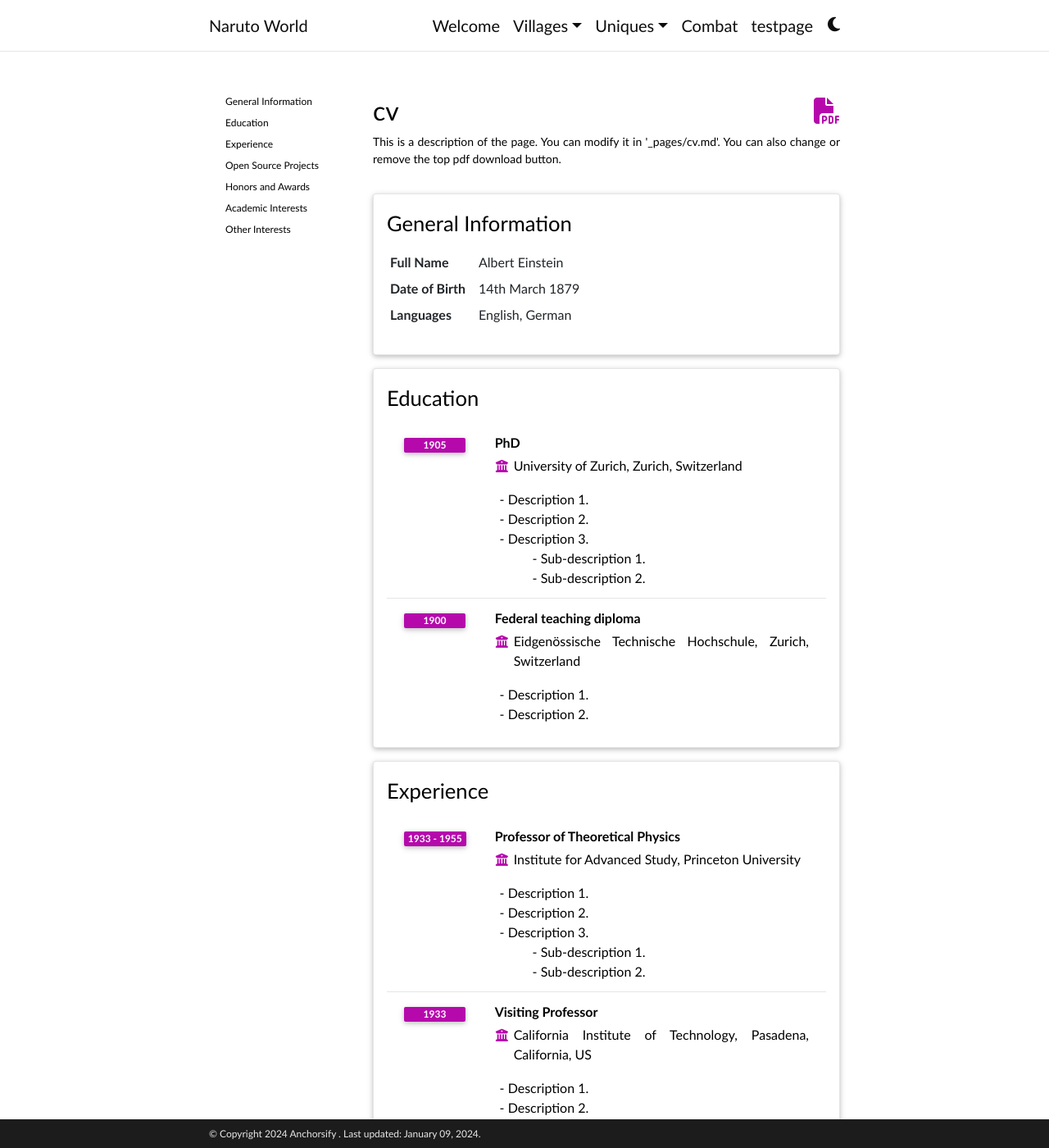
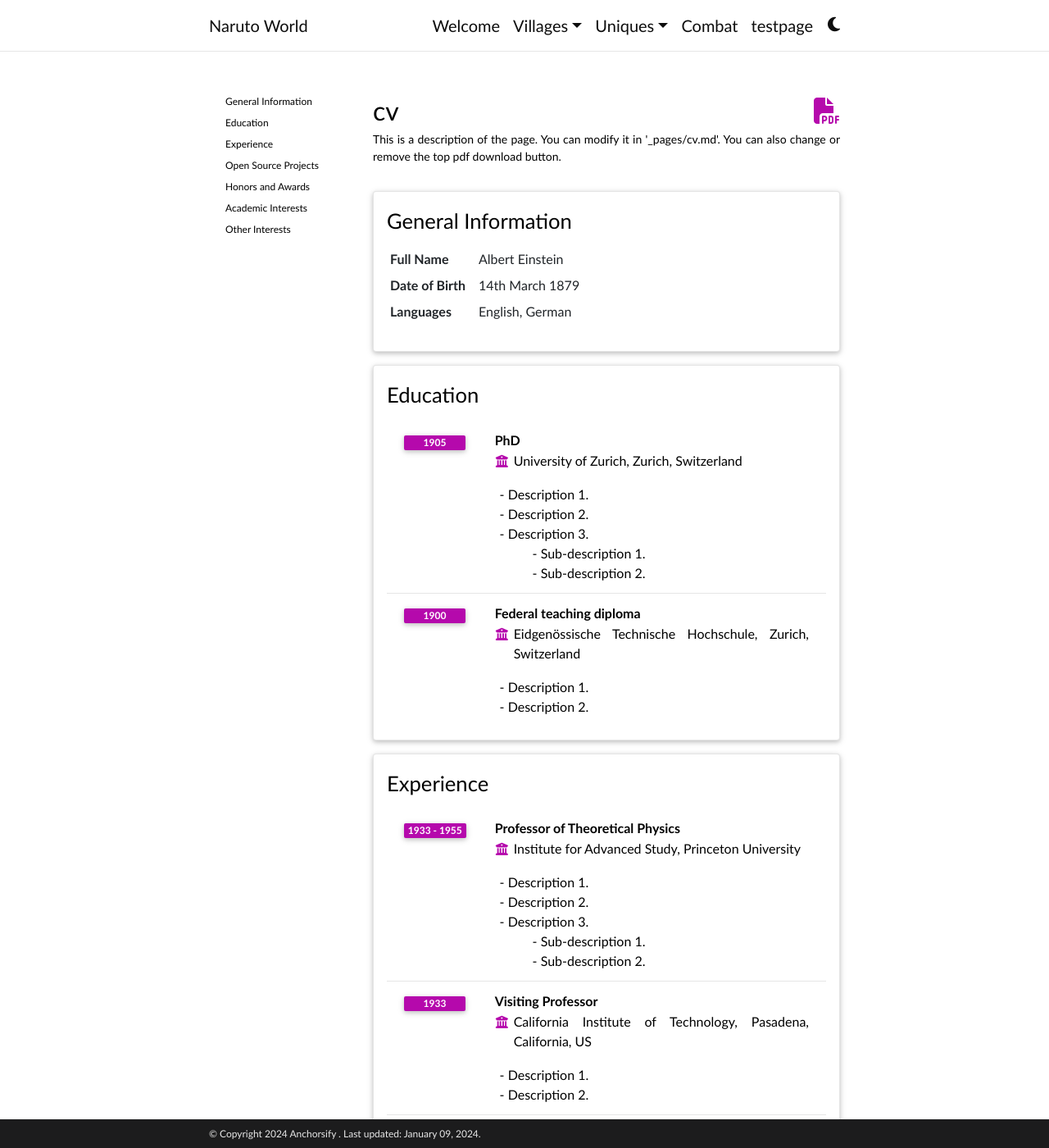
Before and after one commit to Anchorsify/Anchorsify.github.io, a Jekyll site: the page built from _pages/cv.md, in a window 1280 px wide and 1400 px high. Shown: the whole window at 82% size. Built offline with Jekyll 4.4.1, drawn with Linux system fonts in a browser that asks for light colours; some web fonts are replaced; comment, search, counter and statistics services are not loaded; a style sheet for code colours, icons or effects is not loaded.

Commit message:
Update _distill.scss

```diff
--- a/_sass/_distill.scss
+++ b/_sass/_distill.scss
@@ -1,6 +1,11 @@
 /*******************************************************************************
  * Style overrides for distill blog posts.
  ******************************************************************************/
+
+h1,h2,h3,h4,h5,h6 {
+    margin-top: 0;
+    margin-bottom: 0;
+}
 
 d-byline {
   border-top-color: var(--global-divider-color) !important;
```
